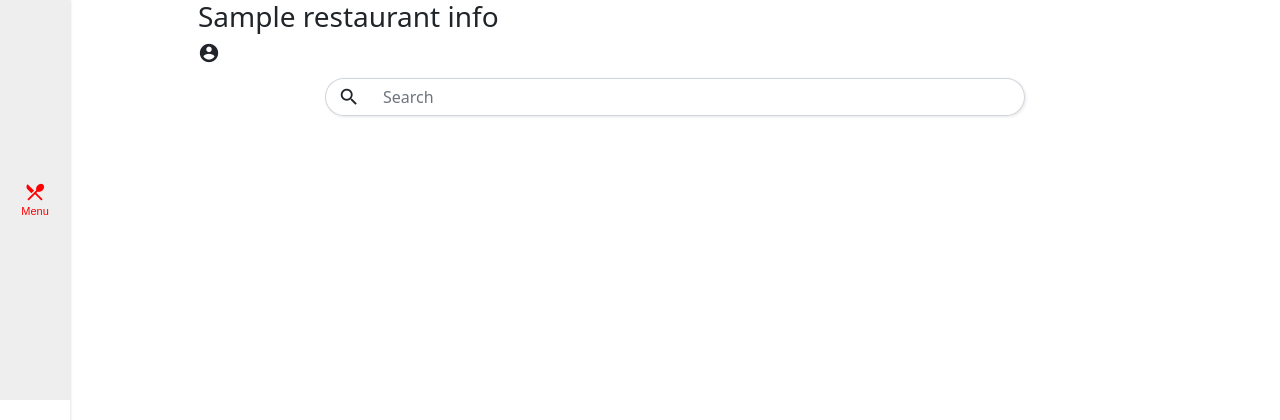
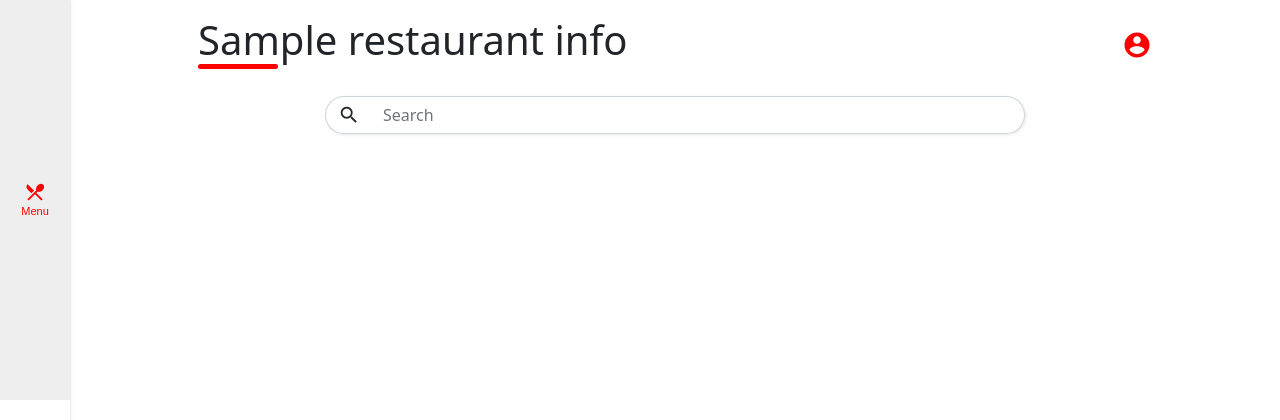
Before and after one commit to valentejorge/appeteats, a Python web app: template appetieats/templates/menu/menu.html in a window 1280 px wide. Shown: the top 420 px of the page. Run offline with Jinja, Linux system fonts and the light colour scheme; the template is opened without the code that fills it: most values are stand-ins (such as "Sample title", 1, 10 or a date in 2020).

Commit message:
update: menu header improved

```diff
--- a/appetieats/static/css/menu/menu.css
+++ b/appetieats/static/css/menu/menu.css
@@ -1,3 +1,14 @@
+.top-app {
+    display: flex;
+    align-items: center;
+    justify-content: space-between;
+}
+.top-app a {
+    color: #ff0000;
+}
+.top-app a span {
+    font-size: 30px;
+}
 .products-line {
     display: flex;
     overflow-x: auto;
--- a/appetieats/templates/menu/menu.html
+++ b/appetieats/templates/menu/menu.html
@@ -9,12 +9,18 @@
 {% block main %}
 <div class="menu-cart-container">
     <div class="menu active" id="menu">
-        <div class="top-app">
-            <h3> {{restaurant_info.name}} </h3>
-            <span class="material-icons nav_icon">account_circle</span>
+        <div class="top-app mt-3 mb-3">
+            <div class="form-header">
+                <div class="title">
+                    <h1 class="mb-0"> {{restaurant_info.name}} </h1>
+                </div>
+            </div>
+            <a class="mb-0" href="/customer">
+                <span class="material-icons nav_icon">account_circle</span>
+            </a>
         </div>
         <div class="mx-auto search">
-            <div class="input-group mb-2 mt-2">
+            <div class="input-group mb-4 mt-2">
                 <span class="input-group-text bg-white border_right_none border_left_round">
                     <span class="material-icons nav_icon">search</span>
                 </span>
@@ -27,7 +33,7 @@
 
     <div class="cart" id="cart">
         <div class="form-header">
-            <div class="title mt-5 text-center">
+            <div class="title mt-3 text-center">
                 <h1>Cart</h1>
             </div>
         </div>
```
